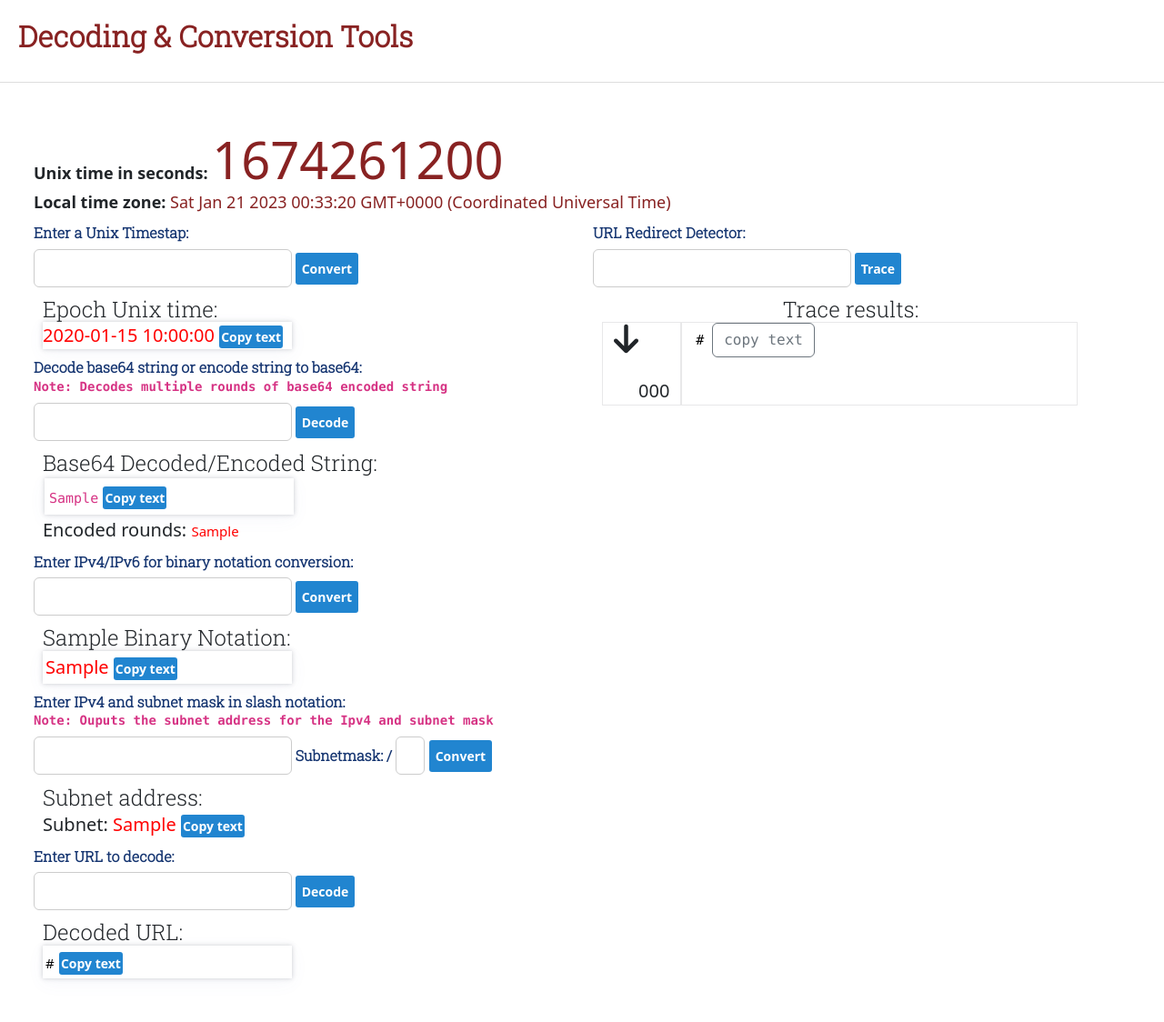
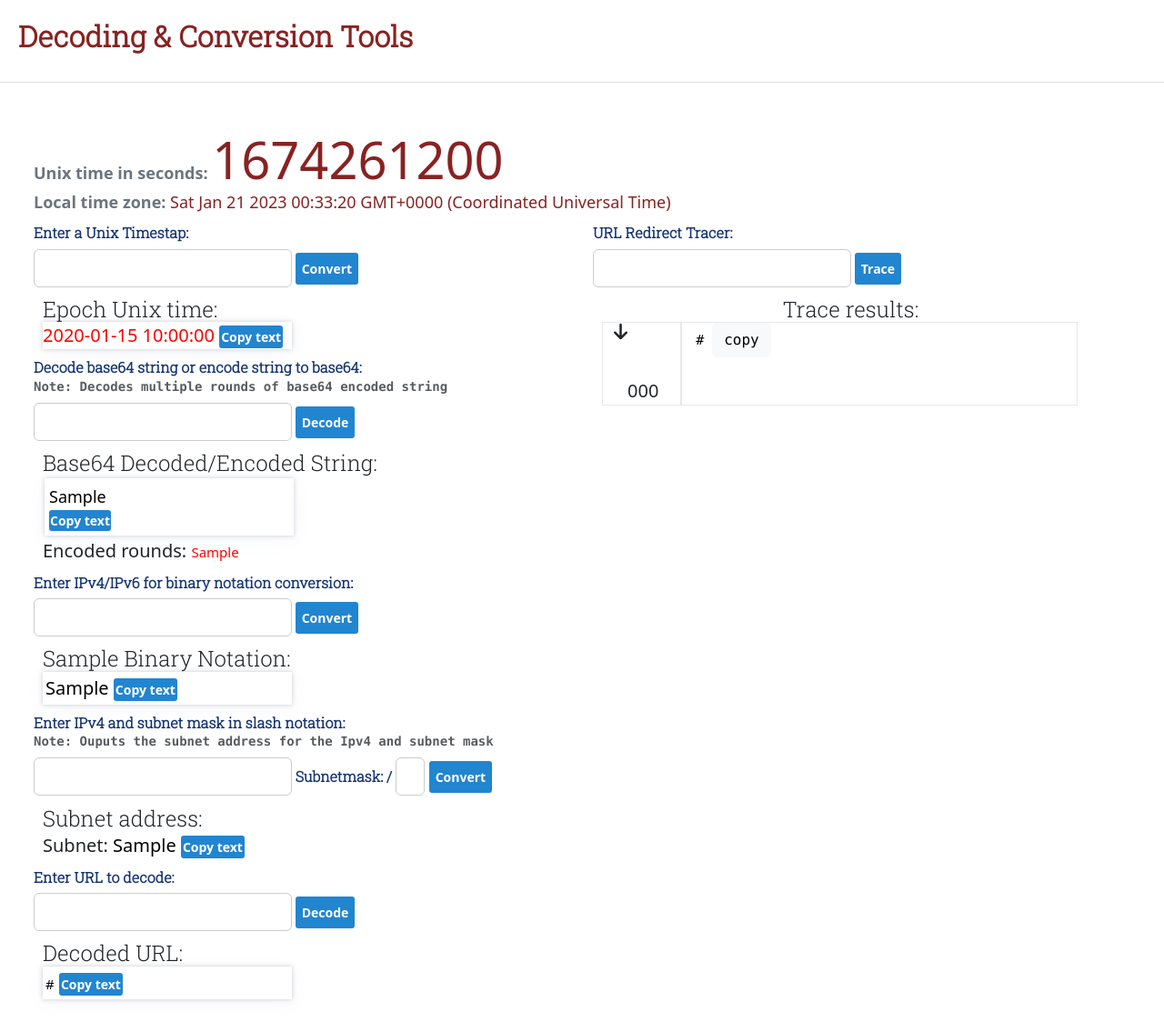
Before and after one commit to charlesokeke/Conversion-tools, a Flask app: template templates/test.html in a window 1280 px wide. Shown: the whole page at 91% size. Before the commit the page ends 1079 px from the top, so only its background shows below. Run offline with Flask 2, Linux system fonts and the light colour scheme; the template is opened without the code that fills it: most values are stand-ins (such as "Sample title", 1, 10 or a date in 2020); some libraries are stand-ins or nearby versions.

Commit message:
modified files

```diff
--- a/server.py
+++ b/server.py
@@ -48,7 +48,7 @@ def base64_convert():
         else:
             return render_template('test.html', base64error='Invalid base64 entry')
 
-    except (binascii.Error, TypeError):
+    except:
         # If an exception is raised, it's not a valid base64 encoded string
          return render_template('test.html', base64error='Invalid base64 entry')
 
--- a/templates/test.html
+++ b/templates/test.html
@@ -9,6 +9,7 @@
 	<link rel="stylesheet"
       <link rel="stylesheet"  href="https://cdnjs.cloudflare.com/ajax/libs/font-awesome/6.2.1/css/all.min.css">
 	  <script src='https://kit.fontawesome.com/a076d05399.js' crossorigin='anonymous'></script>
+
     <style>
 	* {
           box-sizing: border-box;
@@ -193,22 +194,6 @@ form {
   width:200px;
 }
 
-.btndown{
-    	display:inline-block;
-    	font-size:20px;
-    	background:#ddd;
-    	border-radius:5px;
-    	cursor:pointer;
-    	width:25px;
-    	line-height:30px;
-    	height:20px;
-    	color:#999;
-    	text-align:center;
-    	margin:0 5px;
-      padding: 5px 0 5px 0;
-    }
-
-
 
   </style>
 </head>
@@ -223,8 +208,8 @@ form {
    <div class='some-page-wrapper row'>
       <div style="margin-bottom:10px;">
 
-		  <p  style="padding:0px; margin:0px; font-weight:600;font-size:18px;" class="text-right"> Unix time in seconds: <span id="unix-time" class="unix-time-font-size display-4"></span> </p>
-		  <p style="padding:0px; margin:0px;font-size:18px; font-weight:600;"> Local time zone: <span id="unix-time-date" class="unix-time-font-size"></span> </p>
+		  <p  style="padding:0px; margin:0px; font-weight:600;font-size:18px;" class="text-right text-secondary"> Unix time in seconds: <span id="unix-time" class="unix-time-font-size display-4"></span> </p>
+		  <p style="padding:0px; margin:0px;font-size:18px; font-weight:600;" class="text-secondary"> Local time zone: <span id="unix-time-date" class="unix-time-font-size"></span> </p>
 		</div>
    <div class="col-6">
 
@@ -264,7 +249,7 @@ form {
       <div class='blue-column'>
 
         <form action="test2" method="post">
-			<h2 class="h2-input-labels"> Decode base64 string or encode string to base64: <br/> <code>Note: Decodes multiple rounds of base64 encoded string</code></h2>
+			<h2 class="h2-input-labels"> Decode base64 string or encode string to base64: <br/> <code class="text-muted">Note: Decodes multiple rounds of base64 encoded string</code></h2>
 
 			<input name="base64_data" id="base64_data" required></input>
 			<button type="submit" value="Submit">Decode</button>
@@ -278,8 +263,8 @@ form {
 		<h4 style="margin-bottom:0px;margin-top:0px;"> Base64 Decoded/Encoded String:</h4>
 			 <div>
 			    <p  style="padding:5px; margin:2px; width:50%;word-break: break-all;box-shadow: rgba(67, 71, 85, 0.27) 0px 0px 0.25em, rgba(90, 125, 188, 0.05) 0px 0.25em 1em;">
-			       <code style="font-size:15px;" id="copy-text">{{ base64_convert }}</code>
-				   <button onclick="copyText('copy-text');return false" style="padding:2px;">Copy text</button>
+			       <span style="font-size:18px; color:black;" id="copy-text">{{ base64_convert }}</span>
+				   <button onclick="copyText('copy-text');return false" style="padding:1px;display:block;">Copy text</button>
 
 			    </p>
 			 </div>
@@ -319,7 +304,7 @@ form {
 		<h4 style="margin-bottom:0px;margin-top:0px;"> {{ip_version}} Binary Notation:</h4>
 			 <div>
 			    <p  style="padding:3px; margin:0px; width:50%;word-break: break-all;box-shadow: rgba(67, 71, 85, 0.27) 0px 0px 0.25em, rgba(90, 125, 188, 0.05) 0px 0.25em 1em">
-				    <span class="unix-time-font-size" style="color:red;"id="copy-text">{{ binary_ip }}</span>
+				    <span class="unix-time-font-size" style="color:black;"id="copy-text">{{ binary_ip }}</span>
 				   <button onclick="copyText('copy-text');return false" style="padding:2px;">Copy text</button>
 				</p>
 
@@ -346,7 +331,7 @@ form {
       <div class='blue-column'>
 	   <section>
         <form action="test4" method="post">
-	       <h2 class="h2-input-labels"> Enter IPv4 and subnet mask in slash notation: <br/> <code>Note: Ouputs the subnet address for the Ipv4 and subnet mask</code></h2>
+	       <h2 class="h2-input-labels"> Enter IPv4 and subnet mask in slash notation: <br/> <code class="text-muted">Note: Ouputs the subnet address for the Ipv4 and subnet mask</code></h2>
             <input name="ip" id="ip" required></input>
 	       <label class="h2-input-labels">Subnetmask: /</label>
 		   <input style="width:5%;"  name="subnet_mask" id="ip_subnet" required></input>
@@ -360,7 +345,7 @@ form {
       <div class='green-column flex-container'>
         <div>{% if ip_subnet %}
 		<h4 style="margin-bottom:0px;margin-top:0px;"> Subnet address:</h4>
-			 <p  style="padding:0px; margin:0px"> Subnet: <span class="unix-time-font-size" style="color:red;"id="copy-text">{{ ip_subnet }}
+			 <p  style="padding:0px; margin:0px"> Subnet: <span class="unix-time-font-size" style="color:black;"id="copy-text">{{ ip_subnet }}
 			 </span><button onclick="copyText('copy-text');return false" style="padding:2px;">Copy text</button>
 			 </p>
 		{% endif %}
@@ -438,7 +423,7 @@ form {
 
         <form action="test6" method="post">
 
-	        <h2  class="h2-input-labels">URL Redirect Detector:</h2>
+	        <h2  class="h2-input-labels">URL Redirect Tracer:</h2>
             <input name="url_redirector" id="url_redirector" required></input>
             <button type="submit" value="Submit"> Trace</button>
 	    </form>
@@ -454,20 +439,27 @@ form {
 
              			<div class="container-fluid">
 						    {% for urls in url_redirector %}
-						<div class="row row-no-gutters">
-							<div class="col-sm-2 d-flex align-content-center" style="background-color:#fff;margin-bottom:10px;border: 1px solid rgba(34,36,38,.1)">
-                                   <i class='fas fa-arrow-down btndown' style='font-size:36px'></i><br><br>{{urls.response_code}}</div>
+						<div class="row">
+							      {% if urls.response_code == 200 %}
+                                          <div class="col-sm-2 d-flex align-content-center" style="color:green; font-weight:600; background-color:#fff;margin-bottom:10px;border: 1px solid rgba(34,36,38,.1)">
+                                    <i class='fas fa-arrow-down' style='font-size:20px'></i> <br><br>{{urls.response_code}}
+								   </div>
+								  {% else %}
+										<div class="col-sm-2 d-flex align-content-center" style="background-color:#fff;margin-bottom:10px;border: 1px solid rgba(34,36,38,.1)">
+                                        <i class='fas fa-arrow-down' style='font-size:20px'></i> <br><br>{{urls.response_code}}
+								       </div>
+								  {% endif %}
 							<div class="col-sm-10" style="background-color:#fff;margin-bottom:10px;border: 1px solid rgba(34,36,38,.1)">
 								<code  style="padding:3px; margin:0px; width:100%;word-break: break-all;color:black;font-size:15px;line-height:80%;text-align:center" id={{loop.index}} >
 								{{urls.url}}
-								<button onclick="copyText({{loop.index}});return false"  class="btn btn-outline-secondary">copy text</button>
+								<button onclick="copyText({{loop.index}});return false"  class="btn btn-light">copy</button>
 								</code>
 
 							</div>
 						   {% endfor %}
 				      </div>
 			 </div>
-			  {% elif url_error %}
+			  {% elif url_redirect_error %}
 			        <p> {{ url_redirect_error }}</p>
 		     {% endif %}
 
```
Also changed, not shown: 1 other file.
